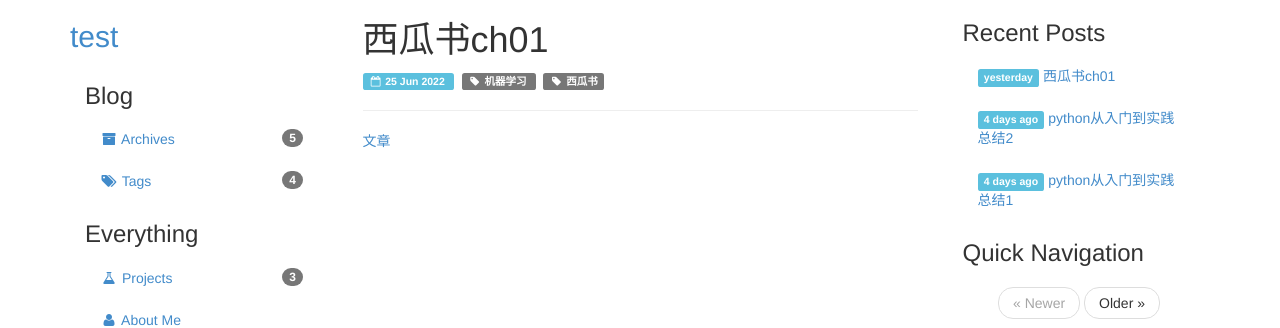
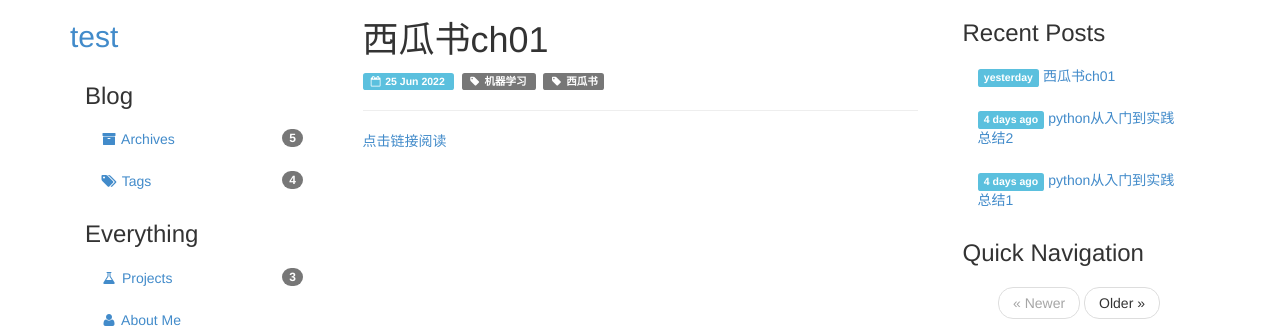
Before and after one commit to blog666/blog666.github.io, a Jekyll site: the page built from _posts/2022-6-25-西瓜书ch01.md, in a window 1280 px wide. Shown: the top 328 px of the page. Built offline with Jekyll 4.4.1, drawn with Linux system fonts in a browser that asks for light colours.

Commit message:
2022626-14

```diff
--- a/_posts/2022-6-25-西瓜书ch01.md
+++ b/_posts/2022-6-25-西瓜书ch01.md
@@ -3,4 +3,4 @@ title: 西瓜书ch01
 tags: [机器学习, 西瓜书]
 ---
 
-[文章]({{site.baseurl}}/pdf/西瓜书ch01.pdf)
+<a href="{{site.baseurl}}/pdf/西瓜书ch01.pdf" target="_blank">点击链接阅读</a>
--- a/index.html
+++ b/index.html
@@ -5,7 +5,7 @@
 {% for post in paginator.posts %}
   <div class="col-xs-12">
     {% if post.url %}
-      <h2><a href="{{ site.baseurl }}{{ post.url }}"target="_blank">{{ post.title }}</a></h2>
+      <h2><a href="{{ site.baseurl }}{{ post.url }}">{{ post.title }}</a></h2>
     {% else %}
       <h2>{{ post.title }}</h2>
     {% endif %}
```
